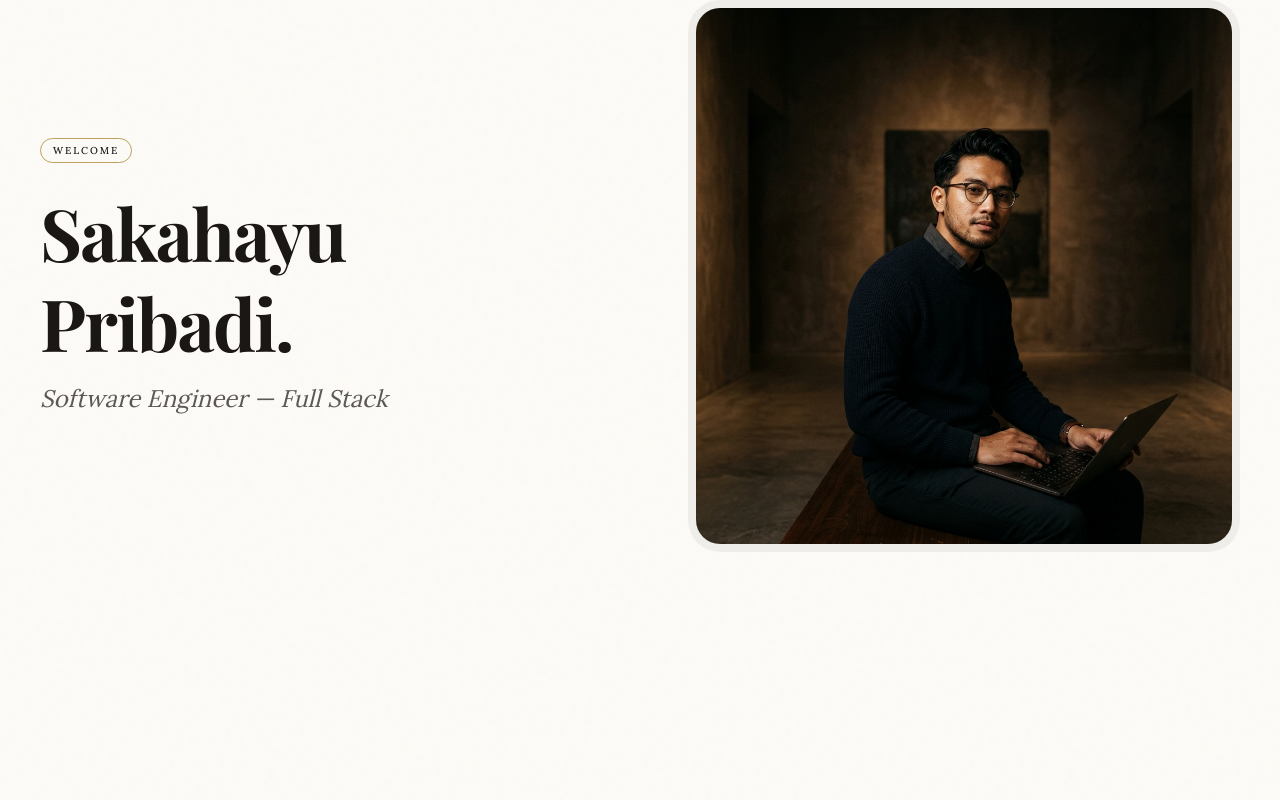
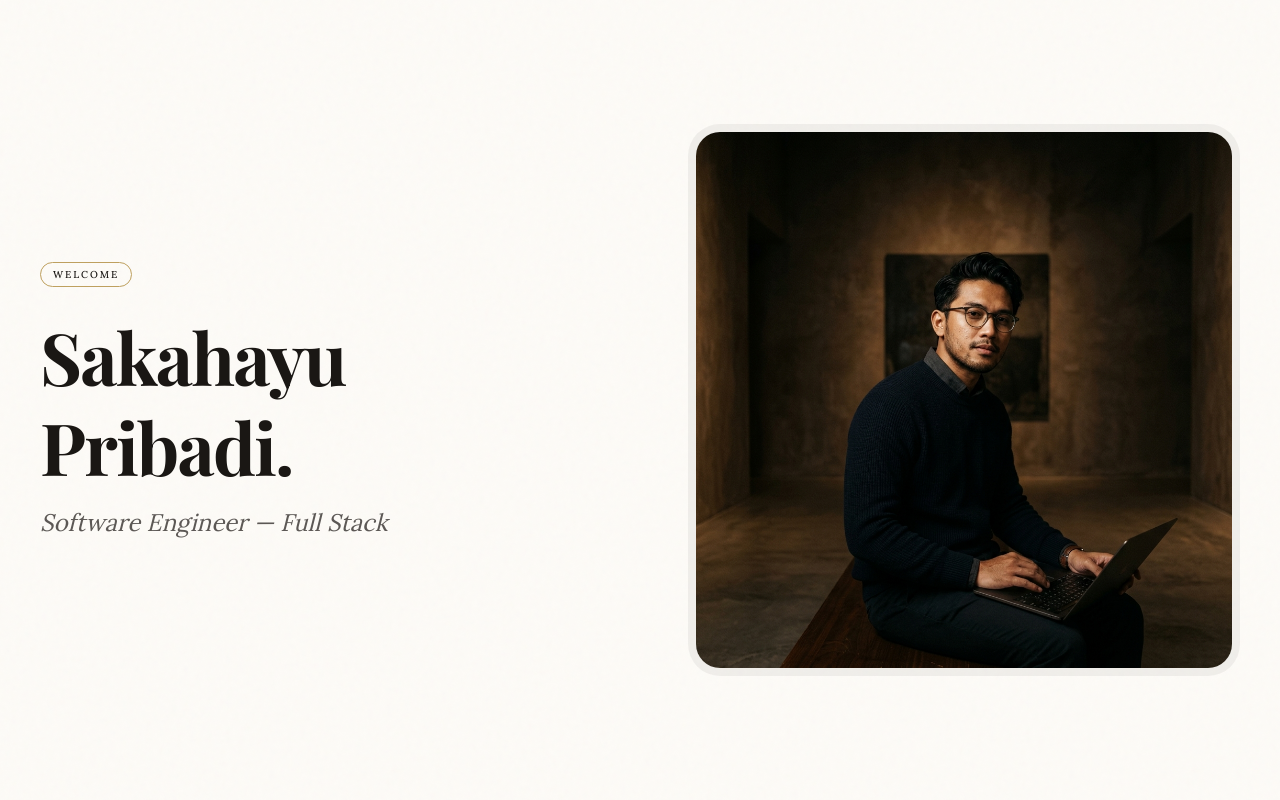
Before and after one commit to sakacyd/sakahayu-portfolio, a Next.js app: page / in a window 1280 px wide. Shown: the top 800 px of the page. Built offline with nearby package versions, Linux system fonts and the light colour scheme; a web font is replaced by a local one.

Commit message:
fix(hero): implement grid-based mathematical centering for exact viewport symmetry

```diff
--- a/components/hero.tsx
+++ b/components/hero.tsx
@@ -6,9 +6,9 @@ import { motion } from 'motion/react';
 
 export function Hero() {
   return (
-    <section className="flex flex-col md:flex-row items-center justify-center pt-0 pb-12 md:pt-0 md:pb-20 px-4 max-w-7xl mx-auto gap-12 md:gap-24">
+    <section className="grid grid-cols-1 md:grid-cols-2 grid-rows-[1fr_auto_1fr] md:grid-rows-1 items-center min-h-[100dvh] px-4 max-w-7xl mx-auto md:gap-24 w-full">
       <motion.div
-        className="w-full md:w-1/2 flex flex-col items-start"
+        className="w-full row-start-1 md:row-start-1 md:col-start-1 flex flex-col items-start self-end md:self-center pb-8 md:pb-0"
         initial={{ opacity: 0, y: 24 }}
         whileInView={{ opacity: 1, y: 0 }}
         viewport={{ once: true }}
@@ -26,7 +26,7 @@ export function Hero() {
       </motion.div>
 
       <motion.div
-        className="w-full md:w-1/2"
+        className="w-full row-start-2 md:row-start-1 md:col-start-2 self-center"
         initial={{ opacity: 0, y: 24 }}
         whileInView={{ opacity: 1, y: 0 }}
         viewport={{ once: true }}
@@ -45,6 +45,7 @@ export function Hero() {
           </div>
         </div>
       </motion.div>
+      <div className="row-start-3 md:hidden h-full w-full"></div>
     </section>
   );
 }
```
